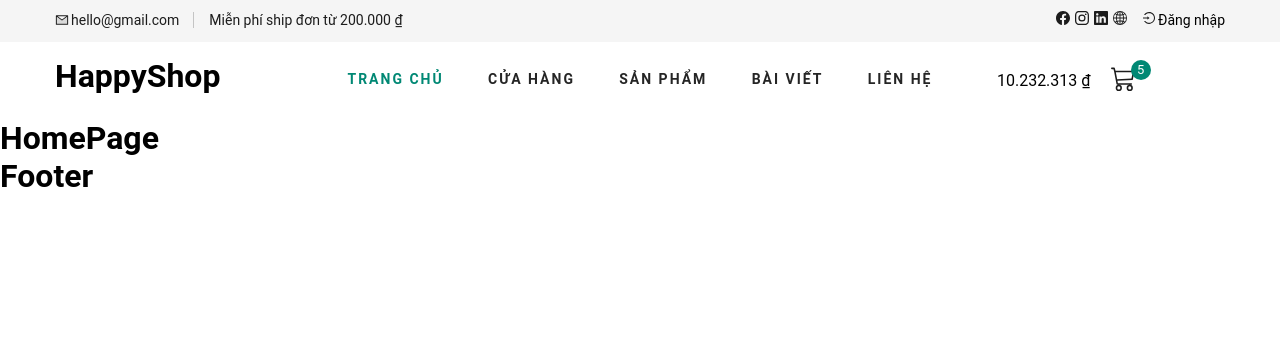
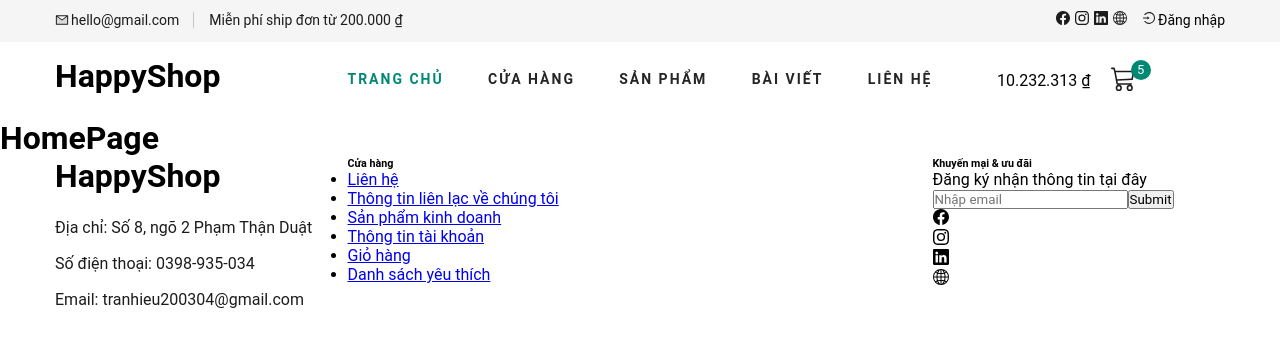
Before and after one commit to TranMinhHieu20/HappyShop, a React (Create React App) app in the folder fe/happyshop/: page / in a window 1280 px wide. Shown: the top 346 px of the page. Built offline with nearby package versions, Linux system fonts and the light colour scheme.

Commit message:
create NavHeader & Footer

```diff
--- a/fe/happyshop/src/pages/user/theme/footer/index.js
+++ b/fe/happyshop/src/pages/user/theme/footer/index.js
@@ -1,9 +1,91 @@
 import { memo } from 'react'
+import { Link } from 'react-router-dom'
+import { BsFacebook } from 'react-icons/bs'
+import { BsInstagram } from 'react-icons/bs'
+import { BsLinkedin } from 'react-icons/bs'
+import { BsGlobe2 } from 'react-icons/bs'
+import { AiOutlineLogin } from 'react-icons/ai'
+import { AiTwotoneMail } from 'react-icons/ai'
+import { formatter } from 'utils/formatter'
+import { BsCart3 } from 'react-icons/bs'
+import { ROUTERS } from 'utils/router'
+
+import './style.scss'
 
 const Footer = () => {
   return (
     <>
-      <h1>Footer</h1>
+      <footer className="footer">
+        <div className="container">
+          <div className="row">
+            <div className="col-lg-3">
+              <div className="footer__about">
+                <h1 className="footer__about__logo">HappyShop</h1>
+                <ul>
+                  <li>Địa chỉ: Số 8, ngõ 2 Phạm Thận Duật</li>
+                  <li>Số điện thoại: 0398-935-034</li>
+                  <li>Email: tranhieu200304@gmail.com</li>
+                </ul>
+              </div>
+            </div>
+            <div className="col-lg-6">
+              <div className="footer__widget">
+                <h6>Cửa hàng</h6>
+                <ul>
+                  <li>
+                    <Link to="">Liên hệ</Link>
+                  </li>
+                  <li>
+                    <Link to="">Thông tin liên lạc về chúng tôi</Link>
+                  </li>
+                  <li>
+                    <Link to="">Sản phẩm kinh doanh</Link>
+                  </li>
+                </ul>
+                <ul>
+                  <li>
+                    <Link to="">Thông tin tài khoản</Link>
+                  </li>
+                  <li>
+                    <Link to="">Giỏ hàng</Link>
+                  </li>
+                  <li>
+                    <Link to="">Danh sách yêu thích</Link>
+                  </li>
+                </ul>
+              </div>
+            </div>
+            <div className="col-lg-3">
+              <div className="footer__widget">
+                <h6>Khuyến mại & ưu đãi</h6>
+                <p>Đăng ký nhận thông tin tại đây</p>
+                <form action="#">
+                  <div>
+                    <input type="text" placeholder="Nhập email"></input>
+                    <button type="submit" className="button-submit">
+                      Submit
+                    </button>
+                  </div>
+                  <div className="footer__widget__social">
+                    <div>
+                      <BsFacebook />
+                    </div>
+                    <div>
+                      <BsInstagram />
+                    </div>
+                    <div>
+                      <BsLinkedin />
+                    </div>
+                    <div>
+                      <BsGlobe2 />
+                    </div>
+                  </div>
+                </form>
+              </div>
+            </div>
+          </div>
+        </div>
+      </footer>
     </>
   )
 }
--- /dev/null
+++ b/fe/happyshop/src/pages/user/theme/footer/style.scss
@@ -0,0 +1,20 @@
+@use 'sass:map';
+@use 'style/pages/theme' as *;
+
+.footer {
+  .footer__about {
+    margin-bottom: 30px;
+
+    .footer__about__logo {
+      margin-bottom: 15px;
+      display: inline-block;
+    }
+
+    ul li {
+      font-size: 16px;
+      color: map.get($theme-color, $key: 'normal-text');
+      line-height: 36px;
+      list-style: none;
+    }
+  }
+}
--- a/fe/happyshop/src/pages/user/theme/header/index.js
+++ b/fe/happyshop/src/pages/user/theme/header/index.js
@@ -99,6 +99,15 @@
                 {menus?.map((menu, menuKey) => (
                   <li key={menuKey} className={menuKey === 0 ? 'active' : ''}>
                     <Link to={menu?.path}>{menu?.name}</Link>
+                    {menu?.child && (
+                      <ul className="header__menu__dropdown">
+                        {menu?.child.map((childItem, childKey) => (
+                          <li key={`${menuKey}-${childKey}`}>
+                            <Link to={childItem?.path}>{childItem?.name}</Link>
+                          </li>
+                        ))}
+                      </ul>
+                    )}
                   </li>
                 ))}
               </ul>
--- a/fe/happyshop/src/pages/user/theme/header/style.scss
+++ b/fe/happyshop/src/pages/user/theme/header/style.scss
@@ -83,6 +83,7 @@
 
     li {
       list-style: none;
+      position: relative;
 
       a {
         text-decoration: none;
@@ -97,8 +98,37 @@
       }
     }
 
+    li:hover .header__menu__dropdown {
+      opacity: 1;
+      visibility: visible;
+    }
+
     .active a {
       color: map.get($theme-color, 'main');
+    }
+
+    .header__menu__dropdown {
+      background-color: #222222;
+      display: block;
+      position: absolute;
+      width: 180px;
+      z-index: 9;
+      padding: 5px 0;
+      transition: all, 0.3s;
+      opacity: 0;
+      visibility: hidden;
+
+      li {
+        a {
+          text-transform: capitalize;
+          color: #fff;
+          font-weight: 400;
+          padding: 5px 15px;
+        }
+        :hover {
+          color: map.get($theme-color, $key: 'main');
+        }
+      }
     }
   }
 }
--- a/fe/happyshop/src/style/pages/_all.scss
+++ b/fe/happyshop/src/style/pages/_all.scss
@@ -32,6 +32,15 @@
   max-width: 50%;
 }
 
+.col-lg-3 {
+  flex: 0 0 25%;
+  max-width: 25%;
+}
+.col-lg-6 {
+  flex: 0 0 50%;
+  max-width: 50%;
+}
+
 @include Responsive($DESKTOP) {
   .col-xl-3 {
     flex: 0 0 25%;
```
